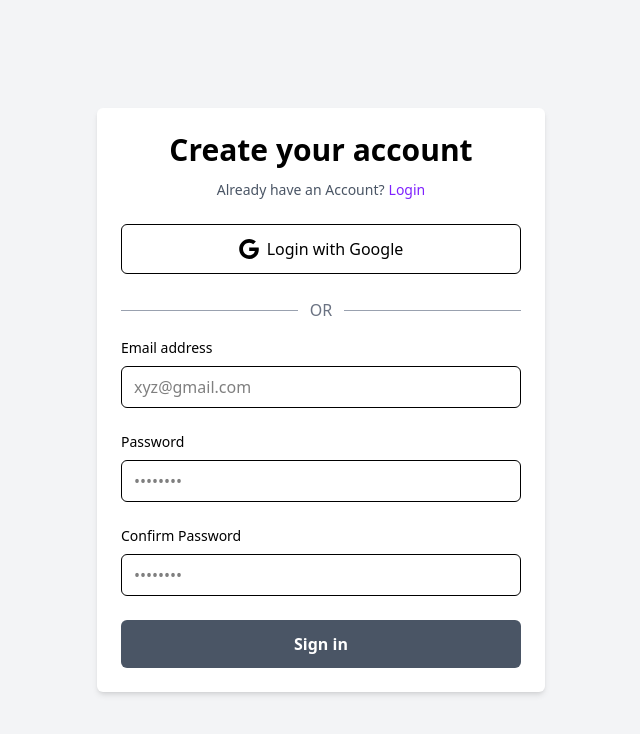
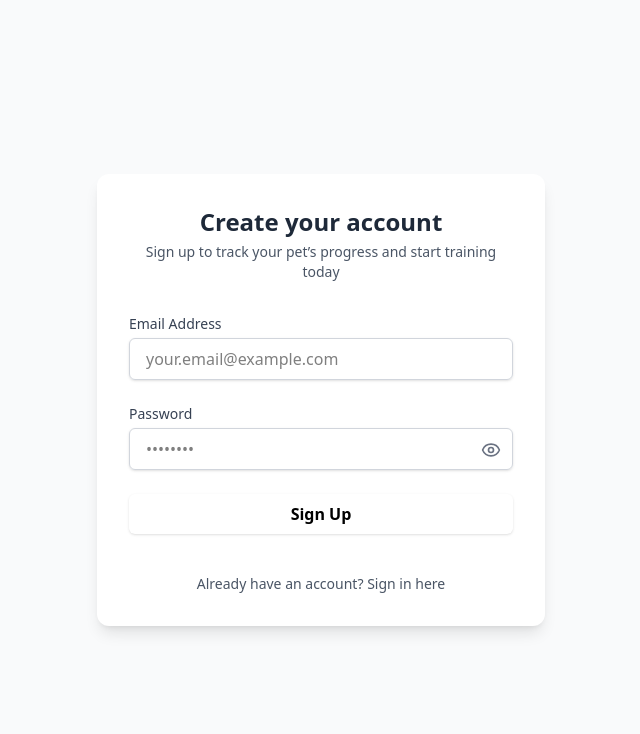
Before and after one commit to sachinggsingh/PawPerfection, a React (Vite) app in the folder Frontend/client/: page /signup in a window 1280 px wide. Shown: the top 734 px of the page, without its empty margins (319-959 px from the left). Built offline with nearby package versions, Linux system fonts and the light colour scheme.

Commit message:
fixing issues

```diff
--- a/Frontend/client/src/components/Login.jsx
+++ b/Frontend/client/src/components/Login.jsx
@@ -1,159 +1,136 @@
-import React from 'react';
-import {Link} from 'react-router-dom'
-import {useState} from 'react'
-import { useNavigate } from 'react-router-dom';
-import { useSelector,useDispatch } from 'react-redux';
-import { login } from '../redux/auth/loginSlice';
-import {Loader} from  'lucide-react'
+import React, { useState } from 'react';
+import { Link } from 'react-router-dom';
+import { Eye, EyeOff } from 'lucide-react';
 
 const Login = () => {
-  const dispatch = useDispatch()
-  const navigate = useNavigate()
-  const {user,loading,error} = useSelector((state) => state.auth)
-	const [formData , setFormData] = useState({
-		email : '',
-		password : ''
-	})
+  const [email, setEmail] = useState('');
+  const [password, setPassword] = useState('');
+  const [showPassword, setShowPassword] = useState(false);
+  const [rememberMe, setRememberMe] = useState(false);
+  const [errors, setErrors] = useState({});
 
-  const [loginError, setLoginError] = useState('');
-	const handleChange = (e) => {
-		const { name, value } = e.target;
-		setFormData(prev => ({
-		  ...prev,
-		  [name]: value
-		}));
-	  };
-	 const handleForm = async(e)=>
-   {
-    e.preventDefault()
-    setLoginError('')
-    try{
-      const response = await dispatch(login(formData)).unwrap()
-      if(response.token){
-        navigate('/')
-      }
+  const validateForm = () => {
+    const newErrors = {};
+
+    if (!email.trim()) {
+      newErrors.email = 'Email is required';
+    } else if (!/\S+@\S+\.\S+/.test(email)) {
+      newErrors.email = 'Please enter a valid email address';
     }
-    catch(err){
-      console.log(err)
-      setLoginError(err.message||'Login failed')
+
+    if (!password) {
+      newErrors.password = 'Password is required';
     }
-   }
-  if(loading)
-  {
-    return (
-      <div className="flex items-center justify-center min-h-screen bg-gray-100">
-        <Loader className="animate-spin" size={24} />
-      </div>
-    );
-  }
-  if(loginError)
-  {
-    return (
-      <div className="flex items-center justify-center min-h-screen bg-gray-100">
-        <p className="text-red-500">{loginError}</p>
-      </div>
-    );
-  }
-  if(error){
-    return (
-      <div className="flex items-center justify-center min-h-screen bg-gray-100">
-        <p className="text-red-500">{error}</p>
-      </div>
-    );
-  }
-  if(user && user.token){
-    return (
-      <div className="flex items-center justify-center min-h-screen bg-gray-100">
-        <p className="text-green-500">Login successful</p>
-      </div>
-    );
-  }
-  if(!user && !loading && !error && formData.token){
-    return (
-      <div className="flex items-center justify-center min-h-screen bg-gray-100">
-        <p className="text-red-500">Login failed</p>
-      </div>
-    );
-  }
 
+    setErrors(newErrors);
+    return Object.keys(newErrors).length === 0;
+  };
+
+  const handleSubmit = (e) => {
+    e.preventDefault();
+    if (validateForm()) {
+      console.log('Login submitted', { email, password, rememberMe });
+    }
+  };
 
   return (
-    <div className="min-h-screen flex items-center justify-center bg-gray-100">
-      <div className="w-full max-w-md p-6 rounded-md shadow-md bg-white dark:bg-gray-50 dark:text-gray-800">
-        <h2 className="mb-3 text-3xl font-semibold text-center">Login to your account</h2>
-        <p className="text-sm text-center text-gray-600 dark:text-gray-600">
-          Don’t have an account?
-          <Link to='/signup' className="ml-1 text-violet-600 hover:underline">
-            Sign up here
-          </Link>
+    <div className="min-h-screen flex flex-col justify-center items-center px-4 py-10 bg-gray-50">
+      <div className="w-full max-w-md p-8 bg-white shadow-lg rounded-xl animate-slideUp">
+        <h2 className="text-2xl font-bold text-center text-gray-800">
+          Welcome Back!
+        </h2>
+        <p className="text-sm text-center text-gray-600 mt-1">
+          Log in to access your training programs and pet progress
         </p>
 
-        <div className="my-6 space-y-4">
-          {/* Google Login */}
-          <button
-            type="button"
-            className="flex items-center justify-center w-full p-3 border rounded-md hover:bg-gray-300 focus:ring-2 focus:ring-offset-1 focus:ring-gray-600"
-          >
-            <svg xmlns="http://www.w3.org/2000/svg" viewBox="0 0 32 32" className="w-5 h-5 mr-2 fill-current">
-              <path d="M16.318 13.714v5.484h9.078c-0.37 2.354-2.745 6.901-9.078 6.901-5.458 0-9.917-4.521-9.917-10.099s4.458-10.099 9.917-10.099c3.109 0 5.193 1.318 6.38 2.464l4.339-4.182c-2.786-2.599-6.396-4.182-10.719-4.182-8.844 0-16 7.151-16 16s7.156 16 16 16c9.234 0 15.365-6.49 15.365-15.635 0-1.052-0.115-1.854-0.255-2.651z" />
-            </svg>
-            Login with Google
-          </button>
-        </div>
-
-        <div className="flex items-center w-full my-4">
-          <hr className="w-full text-gray-400" />
-          <p className="px-3 text-gray-500">OR</p>
-          <hr className="w-full text-gray-400" />
-        </div>
-
-        <form className="space-y-6" onSubmit={handleForm}>
-          <div className="space-y-2">
-            <label htmlFor="email" className="block text-sm font-medium">
-              Email address
+        <form onSubmit={handleSubmit} className="mt-8 space-y-6">
+          {/* Email Field */}
+          <div>
+            <label htmlFor="email" className="block text-sm font-medium text-gray-700">
+              Email Address
             </label>
             <input
+              id="email"
+              name="email"
               type="email"
-              id="email"
-			  name="email"
-              placeholder="xyz@gmail.com"
-              className="w-full px-3 py-2 border rounded-md focus:ring-2 focus:ring-violet-600"
-			  value={formData.email}
-			  onChange={handleChange}
-			  required
+              value={email}
+              onChange={(e) => setEmail(e.target.value)}
+              placeholder="your.email@example.com"
+              autoComplete="email"
+              required
+              className={`mt-1 block w-full px-4 py-2 border ${
+                errors.email ? 'border-red-500' : 'border-gray-300'
+              } rounded-md shadow-sm focus:ring-primary-500 focus:border-primary-500`}
             />
+            {errors.email && <p className="mt-1 text-sm text-red-500">{errors.email}</p>}
           </div>
 
-          <div className="space-y-2">
-            <div className="flex justify-between">
-              <label htmlFor="password" className="text-sm font-medium">
-                Password
+          {/* Password Field */}
+          <div className="relative">
+            <label htmlFor="password" className="block text-sm font-medium text-gray-700">
+              Password
+            </label>
+            <input
+              id="password"
+              name="password"
+              type={showPassword ? 'text' : 'password'}
+              value={password}
+              onChange={(e) => setPassword(e.target.value)}
+              placeholder="••••••••"
+              autoComplete="current-password"
+              required
+              className={`mt-1 block w-full px-4 py-2 border ${
+                errors.password ? 'border-red-500' : 'border-gray-300'
+              } rounded-md shadow-sm focus:ring-primary-500 focus:border-primary-500`}
+            />
+            <button
+              type="button"
+              onClick={() => setShowPassword(!showPassword)}
+              className="absolute right-3 top-9 text-gray-500 hover:text-primary-600 transition-colors"
+              aria-label={showPassword ? 'Hide password' : 'Show password'}
+            >
+              {showPassword ? <EyeOff size={20} /> : <Eye size={20} />}
+            </button>
+            {errors.password && <p className="mt-1 text-sm text-red-500">{errors.password}</p>}
+          </div>
+
+          {/* Remember Me & Forgot Password */}
+          <div className="flex items-center justify-between">
+            <div className="flex items-center">
+              <input
+                id="remember-me"
+                name="remember-me"
+                type="checkbox"
+                checked={rememberMe}
+                onChange={(e) => setRememberMe(e.target.checked)}
+                className="h-4 w-4 text-primary-600 border-gray-300 rounded focus:ring-primary-500"
+              />
+              <label htmlFor="remember-me" className="ml-2 block text-sm text-gray-700 cursor-pointer">
+                Remember me
               </label>
-              <a href="#" className="text-xs text-violet-600 hover:underline">
-                Forgot password?
+            </div>
+            <div className="text-sm">
+              <a href="#" className="text-primary-600 hover:text-primary-500 font-medium transition-colors">
+                Forgot your password?
               </a>
             </div>
-            <input
-              type="password"
-			  name="password"
-              id="password"
-              placeholder="••••••••"
-              className="w-full px-3 py-2 border rounded-md focus:ring-2 focus:ring-violet-600"
-			  value={formData.password}
-			  onChange={handleChange}
-			  required
-            />
           </div>
-          {loginError && (
-            <p className="text-red-500">{loginError}</p>
-          )}
 
+          {/* Submit Button */}
           <button
             type="submit"
-            className="w-full px-6 py-3 font-semibold rounded-md bg-gray-600 text-white hover:bg-gray-900"
+            className="w-full py-2 px-4 bg-primary-600 hover:bg-primary-700 text-white font-semibold rounded-md shadow transition"
           >
-            Sign in
+            Sign In
           </button>
+
+          {/* Sign Up Redirect */}
+          <p className="text-center text-sm text-gray-600 mt-4">
+            Don't have an account?{' '}
+            <Link to="/signup" className="font-medium text-primary-600 hover:text-primary-500 transition-colors">
+              Create one now
+            </Link>
+          </p>
         </form>
       </div>
     </div>
--- a/Frontend/client/src/components/Signup.jsx
+++ b/Frontend/client/src/components/Signup.jsx
@@ -1,161 +1,150 @@
-import React from 'react';
-import {Link , useNavigate} from 'react-router-dom'
-import {useState} from 'react'
-import {useDispatch} from 'react-redux'
-import {register} from '../redux/auth/loginSlice'
-import { useSelector } from 'react-redux';
-import {Loader} from  'lucide-react'
-const SignUp = () => {
-  const {loading,error} = useSelector((state) => state.auth)
-  const dispatch = useDispatch()
-  const navigate = useNavigate()
-  const [formData,setFormData] = useState({
-    email:'',
-    password : '',
-    confirmPassword : ''
-  })
+import React, { useState } from 'react';
+import { Link } from 'react-router-dom';
+import { Eye, EyeOff } from 'lucide-react';
+import { register } from '../redux/auth/loginSlice';
+import {useDispatch, useSelector} from 'react-redux'
+import LoadingSpinner from './LoadingSpinner';
+import { useNavigate } from 'react-router-dom';
 
-  const handleChange =(e)=>
-  {
-    const {name,value} =e.target;
-    setFormData(prev=>({
-      ...prev,
-      [name]:value
-    }))
-  }
-  const handleSignUp = async (e)=>
-  {
+const Signup = () => {
+  const dispatch = useDispatch();
+  const navigate = useNavigate();
+  const { isLoading } = useSelector(state => state.auth);
+  const [form, setForm] = useState({
+    name: '',
+    email: '',
+    password: '',
+    confirmPassword: '',
+  });
+  const [showPassword, setShowPassword] = useState(false);
+  const [errors, setErrors] = useState({});
+
+  const handleChange = (field) => (e) => {
+    setForm({ ...form, [field]: e.target.value });
+  };
+
+  const validateForm = () => {
+    const newErrors = {};
+
+    if (!form.name.trim()) newErrors.name = 'Name is required';
+
+    if (!form.email.trim()) {
+      newErrors.email = 'Email is required';
+    } else if (!/\S+@\S+\.\S+/.test(form.email)) {
+      newErrors.email = 'Please enter a valid email address';
+    }
+
+    if (!form.password) {
+      newErrors.password = 'Password is required';
+    } else if (form.password.length < 6) {
+      newErrors.password = 'Password must be at least 6 characters';
+    }
+
+    if (!form.confirmPassword) {
+      newErrors.confirmPassword = 'Confirm your password';
+    } else if (form.password !== form.confirmPassword) {
+      newErrors.confirmPassword = 'Passwords do not match';
+    }
+
+    setErrors(newErrors);
+    return Object.keys(newErrors).length === 0;
+  };
+
+  const handleSubmit = (e) => {
     e.preventDefault();
-    if(formData.password !== formData.confirmPassword){
-      alert("Passwords do not match")
-      return
-    }
-    try{
-      const response = await dispatch(register(formData)).unwrap()
-      if(response.token){
-        navigate('/')
+    try
+    {
+      if (validateForm()) {
+        dispatch(register(form));
+        isLoading && <LoadingSpinner/>
+        navigate('/login');
       }
     }
-    catch(err){
-      console.log(err)
+    catch(error)
+    {
+      console.log(error)
     }
-  }
-  if(loading)
-  {
-    return (
-      <div className="flex items-center justify-center min-h-screen bg-gray-100">
-        <Loader className="animate-spin" size={24} />
-      </div>
-    );
-  }
-  if(error){
-    return (
-      <div className="flex items-center justify-center min-h-screen bg-gray-100">
-        <p className="text-red-500">{error}</p>
-      </div>
-    );
-  }
-  if(!loading && !error && formData.token){
-    return (
-      <div className="flex items-center justify-center min-h-screen bg-gray-100">
-        <p className="text-green-500">Successfully signed up</p>
-      </div>
-    );
-  }
+  };
+
   return (
-    <div className="min-h-screen flex items-center justify-center bg-gray-100">
-      <div className="w-full max-w-md p-6 rounded-md shadow-md bg-white dark:bg-gray-50 dark:text-gray-800">
-        <h2 className="mb-3 text-3xl font-semibold text-center">Create your account</h2>
-        <p className="text-sm text-center text-gray-600 dark:text-gray-600">
-          Already have an Account?
-          <Link to='/login' className="ml-1 text-violet-600 hover:underline">
-            Login
-          </Link>
+    <div className="min-h-screen flex flex-col justify-center items-center px-4 py-10 bg-gray-50">
+      <div className="w-full max-w-md p-8 bg-white shadow-lg rounded-xl animate-slideUp">
+        <h2 className="text-2xl font-bold text-center text-gray-800">
+          Create your account
+        </h2>
+        <p className="text-sm text-center text-gray-600 mt-1">
+          Sign up to track your pet’s progress and start training today
         </p>
 
-        <div className="my-6 space-y-4">
-          {/* Google Login */}
-          <button
-            type="button"
-            className="flex items-center justify-center w-full p-3 border rounded-md hover:bg-gray-300 focus:ring-2 focus:ring-offset-1 focus:ring-gray-600"
-          >
-            <svg xmlns="http://www.w3.org/2000/svg" viewBox="0 0 32 32" className="w-5 h-5 mr-2 fill-current">
-              <path d="M16.318 13.714v5.484h9.078c-0.37 2.354-2.745 6.901-9.078 6.901-5.458 0-9.917-4.521-9.917-10.099s4.458-10.099 9.917-10.099c3.109 0 5.193 1.318 6.38 2.464l4.339-4.182c-2.786-2.599-6.396-4.182-10.719-4.182-8.844 0-16 7.151-16 16s7.156 16 16 16c9.234 0 15.365-6.49 15.365-15.635 0-1.052-0.115-1.854-0.255-2.651z" />
-            </svg>
-            Login with Google
-          </button>
-        </div>
+        <form onSubmit={handleSubmit} className="mt-8 space-y-6">
 
-        <div className="flex items-center w-full my-4">
-          <hr className="w-full text-gray-400" />
-          <p className="px-3 text-gray-500">OR</p>
-          <hr className="w-full text-gray-400" />
-        </div>
-
-        <form className="space-y-6" onSubmit={handleSignUp}>
-          <div className="space-y-2">
-            <label htmlFor="email" className="block text-sm font-medium">
-              Email address
+          {/* Email */}
+          <div>
+            <label htmlFor="email" className="block text-sm font-medium text-gray-700">
+              Email Address
             </label>
             <input
+              id="email"
               type="email"
-              id="email"
-              placeholder="xyz@gmail.com"
-              className="w-full px-3 py-2 border rounded-md focus:ring-2 focus:ring-violet-600"
-              name="email"
-              value={formData.value}
-              onChange={handleChange}
+              value={form.email}
+              onChange={handleChange('email')}
+              placeholder="your.email@example.com"
+              autoComplete="email"
               required
+              className={`mt-1 block w-full px-4 py-2 border ${
+                errors.email ? 'border-red-500' : 'border-gray-300'
+              } rounded-md shadow-sm focus:ring-primary-500 focus:border-primary-500`}
             />
+            {errors.email && <p className="mt-1 text-sm text-red-500">{errors.email}</p>}
           </div>
 
-          <div className="space-y-2">
-            <div className="flex justify-between">
-              <label htmlFor="password" className="text-sm font-medium">
-                Password
-              </label>
-            </div>
+          {/* Password */}
+          <div className="relative">
+            <label htmlFor="password" className="block text-sm font-medium text-gray-700">
+              Password
+            </label>
             <input
-              type="password"
               id="password"
+              type={showPassword ? 'text' : 'password'}
+              value={form.password}
+              onChange={handleChange('password')}
               placeholder="••••••••"
-              className="w-full px-3 py-2 border rounded-md focus:ring-2 focus:ring-violet-600"
-              name="password"
-              value={formData.value}
-              onChange={handleChange}
-              minLength={6}
+              autoComplete="new-password"
               required
+              className={`mt-1 block w-full px-4 py-2 border ${
+                errors.password ? 'border-red-500' : 'border-gray-300'
+              } rounded-md shadow-sm focus:ring-primary-500 focus:border-primary-500`}
             />
+            <button
+              type="button"
+              onClick={() => setShowPassword(!showPassword)}
+              className="absolute right-3 top-9 text-gray-500 hover:text-primary-600 transition-colors"
+              aria-label={showPassword ? 'Hide password' : 'Show password'}
+            >
+              {showPassword ? <EyeOff size={20} /> : <Eye size={20} />}
+            </button>
+            {errors.password && <p className="mt-1 text-sm text-red-500">{errors.password}</p>}
           </div>
 
-          <div className="space-y-2">
-            <div className="flex justify-between">
-              <label htmlFor="Confirm password" className="text-sm font-medium">
-                Confirm Password
-              </label>
-            </div>
-            <input
-              type="password"
-              id="password"
-              placeholder="••••••••"
-              className="w-full px-3 py-2 border rounded-md focus:ring-2 focus:ring-violet-600"
-              name="confirmPassword"
-              value={formData.value}
-              onChange={handleChange}
-              required
-            />
-          </div>
-
+          {/* Submit Button */}
           <button
             type="submit"
-            className="w-full px-6 py-3 font-semibold rounded-md bg-gray-600 text-white hover:bg-gray-900"
+            className="w-full p-2 border-current  px-4 bg-primary-600 hover:bg-primary-700 text-black font-semibold rounded-md shadow transition"
           >
-            Sign in
+            Sign Up
           </button>
+
+          {/* Login Redirect */}
+          <p className="text-center text-sm text-gray-600 mt-4">
+            Already have an account?{' '}
+            <Link to="/login" className="font-medium text-primary-600 hover:text-primary-500 transition-colors">
+              Sign in here
+            </Link>
+          </p>
         </form>
       </div>
     </div>
   );
 };
 
-export default SignUp;
+export default Signup;
```
